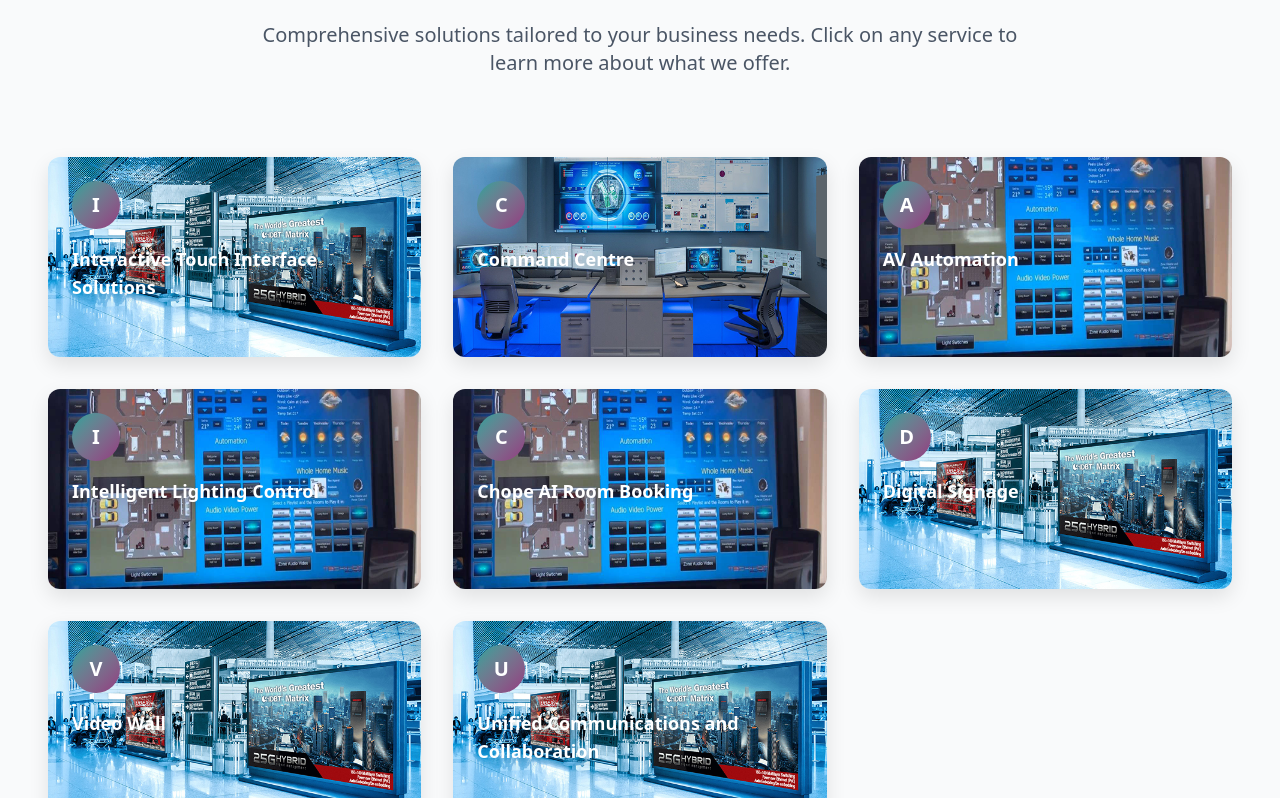
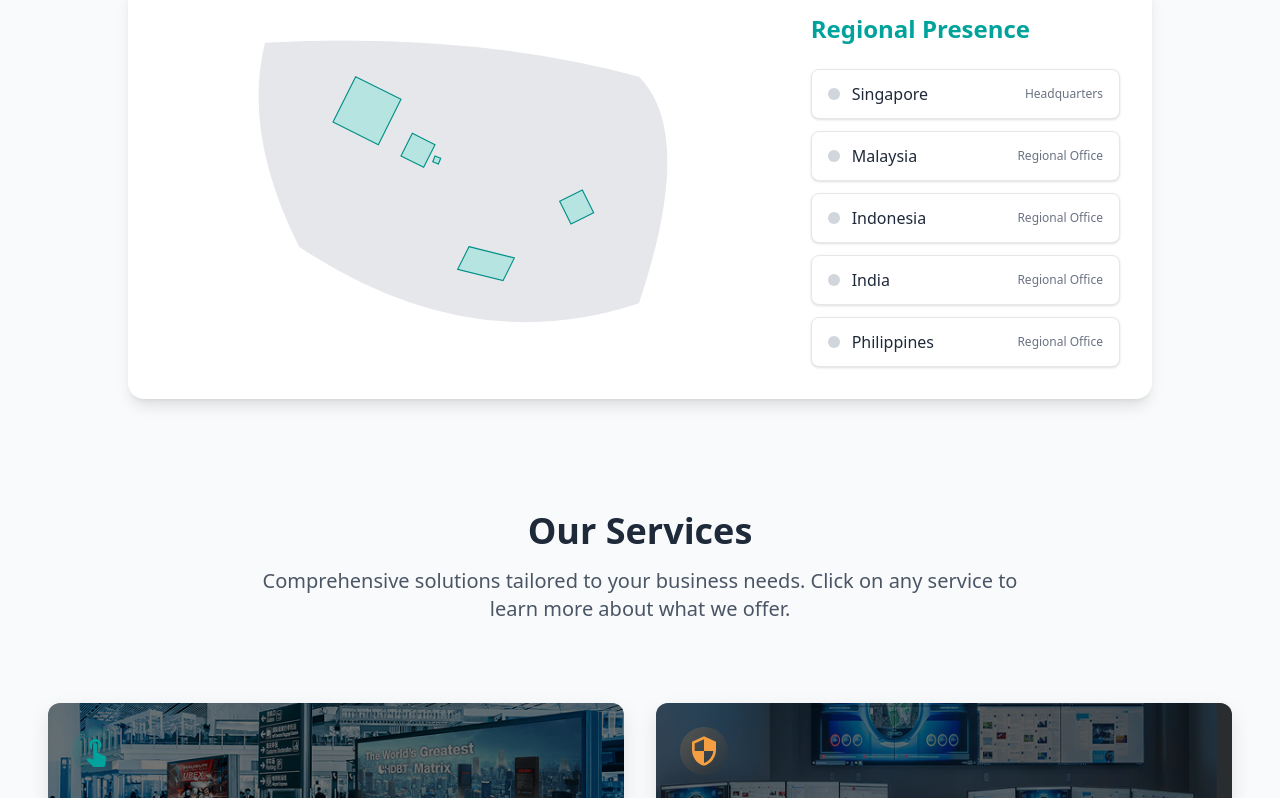
Before and after one commit to aya-bani/fiber-one-asia-prototype, a React (Vite) app: page / in a window 1280 px wide. Shown: the part 1522-2320 px from the top of the page. Built offline with nearby package versions, Linux system fonts and the light colour scheme.

Commit message:
addig religional presence

```diff
--- a/package.json
+++ b/package.json
@@ -19,6 +19,7 @@
     "lucide-react": "^0.525.0",
     "react": "^19.1.0",
     "react-dom": "^19.1.0",
+    "react-icons": "^5.5.0",
     "react-router-dom": "^7.7.0",
     "tailwindcss": "^4.1.11"
   },
--- a/src/components/CardService.jsx
+++ b/src/components/CardService.jsx
@@ -13,7 +13,8 @@ const cardStyle = {
   minHeight: "200px",
 };
 
-const CardService = ({ title, description, index = 0, image }) => {
+// Accept icon and iconColor as props
+const CardService = ({ title, description, index = 0, image, icon: Icon, iconColor = "#fff" }) => {
   const { isOpen: isModalOpen, openModal, closeModal } = useModal();
 
   const cardVariants = {
@@ -142,15 +143,14 @@ const CardService = ({ title, description, index = 0, image }) => {
             transition={{ duration: 0.3 }}
           />
         )}
-
-        {/* Dark overlay for better text readability */}
+        {/* Darker overlay for better text readability */}
         <motion.div
-          className="absolute inset-0 bg-black bg-opacity-40"
-          initial={{ opacity: 0 }}
-          whileHover={{ opacity: 0.6 }}
+          className="absolute inset-0 bg-black"
+          style={{ opacity: 0.55 }} // Increased opacity for darker effect
+          initial={{ opacity: 0.55 }}
+          whileHover={{ opacity: 0.7 }}
           transition={{ duration: 0.3 }}
         />
-
         {/* Animated background gradient */}
         <motion.div
           className="absolute inset-0 bg-gradient-to-br from-[#00A39B]/5 to-[#913880]/5"
@@ -158,14 +158,17 @@ const CardService = ({ title, description, index = 0, image }) => {
           whileHover={{ opacity: 1 }}
           transition={{ duration: 0.3 }}
         />
-
         <div className="relative z-10">
           {/* Animated icon */}
           <motion.div
-            className="w-12 h-12 bg-gradient-to-br from-[#00A39B] to-[#913880] rounded-full flex items-center justify-center mb-4"
+            className="w-12 h-12 rounded-full flex items-center justify-center mb-4"
+            style={{ background: `linear-gradient(135deg, ${iconColor}33 0%, #22222233 100%)` }}
             variants={iconVariants}
             whileHover="hover"
           >
+            {Icon ? (
+              <Icon size={32} color={iconColor} />
+            ) : (
               <motion.div
                 className="text-white text-xl font-bold"
                 initial={{ opacity: 0 }}
@@ -174,6 +177,7 @@ const CardService = ({ title, description, index = 0, image }) => {
               >
                 {title.charAt(0)}
               </motion.div>
+            )}
           </motion.div>
 
           {/* Title */}
--- /dev/null
+++ b/src/components/RegionalPresence.jsx
@@ -0,0 +1,81 @@
+import React, { useState } from "react";
+
+// Brand highlight color
+const HIGHLIGHT = "#00A39B";
+
+// Country data
+const countries = [
+  { name: "Singapore", label: "Headquarters", code: "SG" },
+  { name: "Malaysia", label: "Regional Office", code: "MY" },
+  { name: "Indonesia", label: "Regional Office", code: "ID" },
+  { name: "India", label: "Regional Office", code: "IN" },
+  { name: "Philippines", label: "Regional Office", code: "PH" },
+];
+
+// SVG paths for the 5 countries (simplified for demo; you can replace with more detailed paths)
+const countryPaths = {
+  SG: "M 670 420 l 5 2 l -2 5 l -5 -2 z", // Singapore (tiny, demo only)
+  MY: "M 650 400 l 20 10 l -10 20 l -20 -10 z", // Malaysia
+  ID: "M 700 500 l 40 10 l -10 20 l -40 -10 z", // Indonesia
+  IN: "M 600 350 l 40 20 l -20 40 l -40 -20 z", // India
+  PH: "M 800 450 l 10 20 l -20 10 l -10 -20 z", // Philippines
+};
+
+const RegionalPresence = () => {
+  const [hovered, setHovered] = useState(null);
+
+  return (
+    <div className="flex flex-col md:flex-row items-center justify-center bg-white rounded-2xl shadow-lg p-8 max-w-5xl mx-auto my-16">
+      {/* SVG Map */}
+      <div className="w-full md:w-2/3 flex justify-center">
+        <svg
+          viewBox="500 300 400 300"
+          width="100%"
+          height="340"
+          className="max-w-xl"
+        >
+          {/* Asia background (light gray) */}
+          <path
+            d="M 520 320 Q 700 310 850 350 Q 900 400 850 550 Q 700 600 550 500 Q 500 400 520 320 Z"
+            fill="#e5e7eb"
+          />
+          {/* Highlightable countries */}
+          {countries.map((c) => (
+            <path
+              key={c.code}
+              d={countryPaths[c.code]}
+              fill={hovered === c.code ? HIGHLIGHT : "#b6e4e0"}
+              stroke="#008F87"
+              strokeWidth={hovered === c.code ? 3 : 1}
+              style={{ cursor: "pointer", transition: "all 0.2s" }}
+              onMouseEnter={() => setHovered(c.code)}
+              onMouseLeave={() => setHovered(null)}
+            />
+          ))}
+        </svg>
+      </div>
+      {/* Country List */}
+      <div className="w-full md:w-1/3 mt-8 md:mt-0 md:ml-8">
+        <h2 className="text-2xl font-bold text-center md:text-left mb-6 text-[#00A39B]">Regional Presence</h2>
+        <ul className="space-y-3">
+          {countries.map((c) => (
+            <li
+              key={c.code}
+              className={`flex items-center justify-between px-4 py-3 rounded-lg shadow-sm border border-gray-200 bg-white transition-all duration-150 ${hovered === c.code ? "ring-2 ring-[#00A39B] bg-[#e6f7f6]" : ""}`}
+              onMouseEnter={() => setHovered(c.code)}
+              onMouseLeave={() => setHovered(null)}
+            >
+              <span className="flex items-center">
+                <span className={`w-3 h-3 rounded-full mr-3 ${hovered === c.code ? "bg-[#00A39B]" : "bg-gray-300"}`}></span>
+                <span className="font-medium text-gray-800">{c.name}</span>
+              </span>
+              <span className="text-xs text-gray-500">{c.label}</span>
+            </li>
+          ))}
+        </ul>
+      </div>
+    </div>
+  );
+};
+
+export default RegionalPresence;
--- /dev/null
+++ b/src/components/RegionalSection.jsx
@@ -0,0 +1,9 @@
+import React from 'react'
+
+const RegionalSection = () => {
+  return (
+    <div>RegionalSection</div>
+  )
+}
+
+export default RegionalSection
--- a/src/components/ServiceSection.jsx
+++ b/src/components/ServiceSection.jsx
@@ -4,46 +4,74 @@ import CardService from "./CardService";
 import DigitalSignage from "../assets/images/digital signage.png";
 import CommandCenter from "../assets/images/Commande Center.png";
 import AVAutomation from "../assets/images/AV automation.png";
+// Import icons from react-icons/md
+import {
+  MdTouchApp,
+  MdOutlineSecurity,
+  MdSettingsRemote,
+  MdLightbulbOutline,
+  MdEventAvailable,
+  MdTv,
+  MdViewComfy,
+  MdPeopleOutline
+} from "react-icons/md";
+
 const services = [
   {
     title: "Interactive Touch Interface Solutions",
     description: "Interactive technology helps to improve collaboration in the workplace and classrooms. Interactive displays and projectors are the perfect alternative to whiteboards. They offer a rich collaborative experience for teams with features such as multipoint touch, seamless integration with business apps and video communication.",
-    image: DigitalSignage
+    image: DigitalSignage,
+    icon: MdTouchApp,
+    iconColor: "#00A39B"
   },
   {
     title: "Command Centre",
     description: "Complex command centers require special consideration for far-reaching technical consideration and long-term support to make sure that the system is running every day of the year. An experienced audio-visual crew is paramount in avoiding any problems along the way and should be consulted during the planning stages of any such system.",
-    image: CommandCenter
+    image: CommandCenter,
+    icon: MdOutlineSecurity,
+    iconColor: "#F59E42"
   },
   {
     title: "AV Automation",
     description: "Controls of multiple systems working in a room could become quite complicated to operate. AV automation is necessary to streamline all your business operations with a centralized control solution that lets you manage lights, temperature, shades, security, and commercial audio visual systems from one location.",
-    image: AVAutomation
+    image: AVAutomation,
+    icon: MdSettingsRemote,
+    iconColor: "#913880"
   },
   {
     title: "Intelligent Lighting Control",
     description: "With Intelligent Lighting Control, automatically change the lighting mode in your room based on triggers such as occupancy of room, sharing of presentation, boardroom discussion and videoconferencing mode. The intensity of the lights can also be adjusted from a touch screen.",
-    image: AVAutomation
+    image: AVAutomation,
+    icon: MdLightbulbOutline,
+    iconColor: "#FFD600"
   },
   {
     title: "Chope AI Room Booking",
     description: "Maximize the use of company space by introducing smarter room booking processes into the workplace. Effectively manage and reduce administration time by making it easier to book meeting and conference rooms.",
-    image: AVAutomation
+    image: AVAutomation,
+    icon: MdEventAvailable,
+    iconColor: "#00B8D9"
   },
   {
     title: "Digital Signage",
     description: "Digital Signages are used to display digital content that typically draws customer’s attention and drives higher engagement. These include solutions such as standard LCD display, video wall, LED displays and special signages.",
-    image: DigitalSignage
+    image: DigitalSignage,
+    icon: MdTv,
+    iconColor: "#3B82F6"
   },
   {
     title: "Video Wall",
     description: "A video wall is a special multi-monitor setup that consists of multiple computer monitors, video projectors, or television sets tiled together contiguously or overlapped in order to form one large screen.",
-    image: DigitalSignage
+    image: DigitalSignage,
+    icon: MdViewComfy,
+    iconColor: "#F43F5E"
   },
   {
     title: "Unified Communications and Collaboration",
     description: "Unified Communications and Collaboration Video conferencing is a live video-based meeting between two or more people in different locations using video-enabled devices. Video conferencing allows multiple people to meet and collaborate face to face long distance by transmitting audio, video, text and presentations in real time through the internet.",
-    image: DigitalSignage
+    image: DigitalSignage,
+    icon: MdPeopleOutline,
+    iconColor: "#10B981"
   }
 ];
 
@@ -92,7 +120,7 @@ const ServicesSection = () => {
 
         {/* Services Grid */}
         <motion.div
-          style={containerStyle}
+          className="grid grid-cols-2 gap-8 p-8"
           variants={containerVariants}
         >
           {services.map((service, index) => (
@@ -102,6 +130,8 @@ const ServicesSection = () => {
               description={service.description}
               image={service.image}
               index={index}
+              icon={service.icon}
+              iconColor={service.iconColor}
             />
           ))}
         </motion.div>
--- a/src/pages/HomePage.jsx
+++ b/src/pages/HomePage.jsx
@@ -1,15 +1,17 @@
+import React from "react";
+import ServiceSection from "../components/ServiceSection";
+import RegionalPresence from "../components/RegionalPresence";
 import AboutSection from "../components/AboutSection"
-import ServiceSection from "../components/ServiceSection"
 import HeroSection from "../components/HeroSection"
-
 const HomePage = () => {
   return (
     <div>
-        <HeroSection/>
-        <AboutSection/>
-        <ServiceSection/>
+      <HeroSection/>
+      <AboutSection/>
+      <RegionalPresence />
+      <ServiceSection />
     </div>
-  )
-}
+  );
+};
 
-export default HomePage
+export default HomePage;
```
Also changed, not shown: 1 other file (tests, documents, lock files or other folders). Lines whose indentation alone changed are shown as unchanged.
